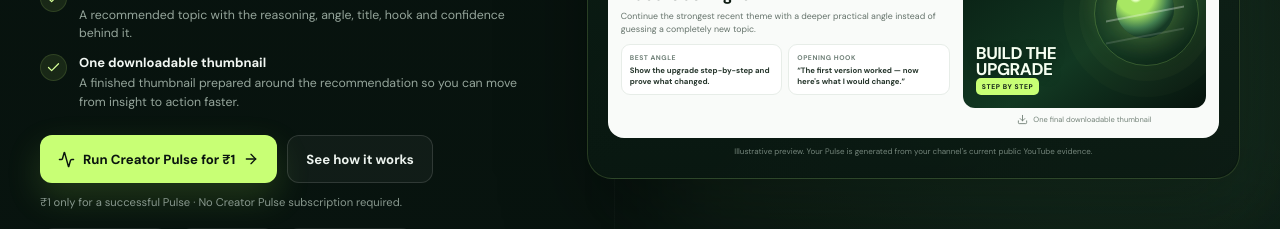
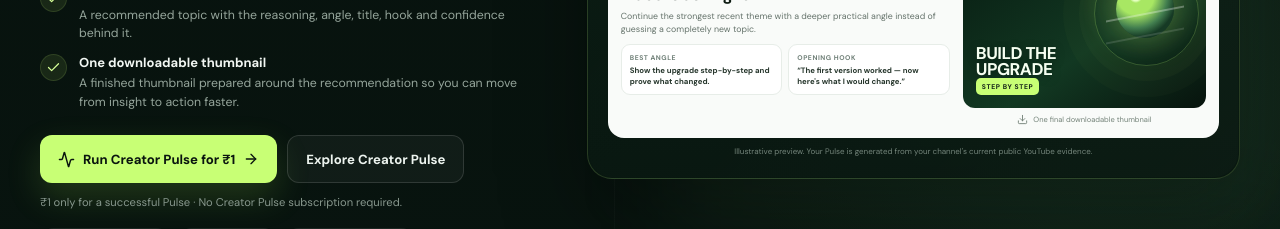
Before and after one commit to faikmulla6-cpu/Clipkaro, a Next.js app in the folder frontend/: page / in a window 1280 px wide. Shown: the part 1900-2129 px from the top of the page. Built offline with nearby package versions, Linux system fonts and the light colour scheme; no server answers.

Commit message:
seo: link Creator Pulse spotlight to public product page

```diff
--- a/frontend/components/CreatorPulseSpotlight.tsx
+++ b/frontend/components/CreatorPulseSpotlight.tsx
@@ -34,8 +34,8 @@ export function CreatorPulseSpotlight() {
             <Link className={styles.primary} href="/creator-pulse">
               <Activity size={17}/> Run Creator Pulse for ₹1 <ArrowRight size={16}/>
             </Link>
-            <Link className={styles.secondary} href="/about#creator-pulse-story">
-              See how it works
+            <Link className={styles.secondary} href="/youtube-channel-analyzer">
+              Explore Creator Pulse
             </Link>
           </div>
           <p className={styles.priceNote}>₹1 only for a successful Pulse · No Creator Pulse subscription required.</p>
```
